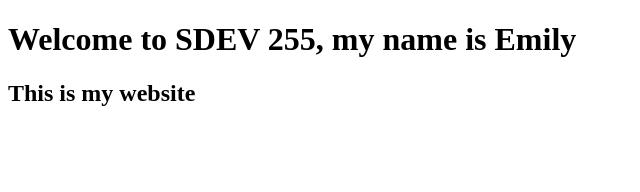
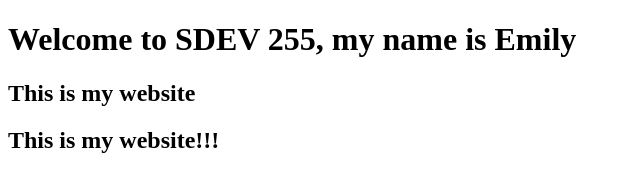
Before and after one commit to eeckstein6/SDEV255Example, a plain HTML site: page index.html in a window 1280 px wide. Shown: the whole page, without its empty margins (0-640 px from the left). Drawn offline with Linux system fonts and the light colour scheme.

Commit message:
I made changes to the h2 tag

```diff
--- a/index.html
+++ b/index.html
@@ -11,6 +11,7 @@
 <body>
   <h1>Welcome to SDEV 255, my name is Emily</h1>
   <h2>This is my website</h2>
+  <h2>This is my website!!!</h2>
   <script src="script.js"></script>
 
   <!--
```
